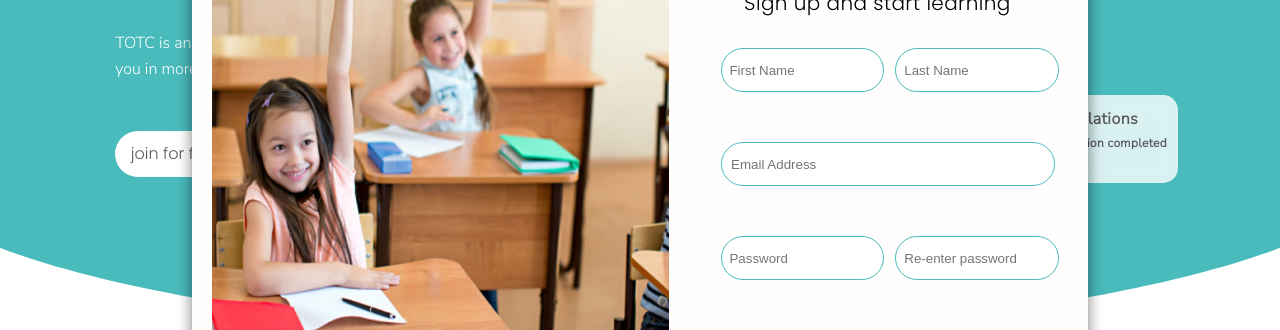
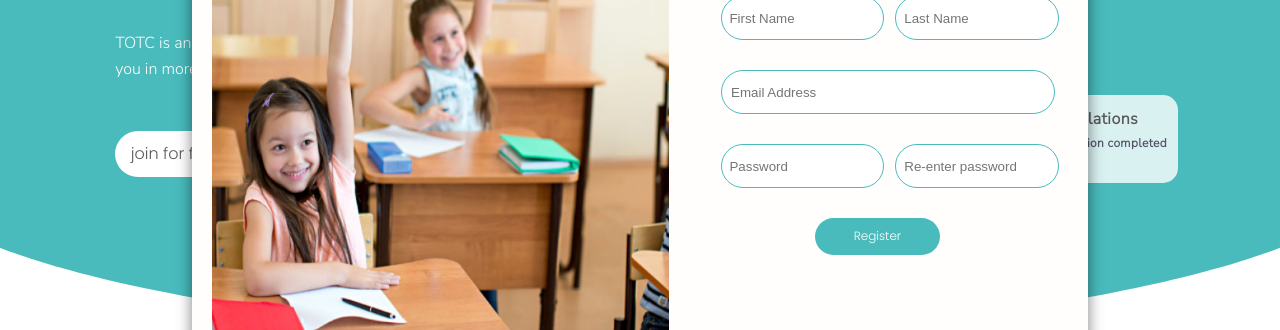
Before and after one commit to goplatformdz/e-learning_platform, a Vue app: page / in a window 1280 px wide. Both pictures are taken after a click on the button "Sign Up". Shown: the part 345-675 px from the top of the page. Built offline with nearby package versions, Linux system fonts and the light colour scheme.

Commit message:
form update

```diff
--- a/src/components/signup.vue
+++ b/src/components/signup.vue
@@ -13,34 +13,33 @@
         <div class="form">
           <div class="container-two-inputs">
             <div class="input-container">
-              <span v-for="error in v$.firstname.$errors" :key="error.$uid" class="span-error ">{{
-                error?.$message
+              <input class="names-input" placeholder="First Name" type="text" v-model="formData.firstname.value" />
+              <span v-for="error in v$.firstname.$errors" :key="error.$uid" class="span-error ">{{ error?.$message
               }}</span>
-              <input class="names-input" placeholder="First Name" type="text" v-model="formData.firstname.value" />
             </div>
             <div class="input-container">
+              <input class="names-input left-input" placeholder="Last Name" type="text"
+                v-model="formData.lastname.value" />
               <span v-for="error in v$.lastname.$errors" :key="error.$uid" class="span-error problem-spans">{{
                 error?.$message }}</span>
-              <input class="names-input left-input" placeholder="Last Name" type="text"
-                v-model="formData.lastname.value" />
             </div>
           </div>
           <div class="middle-container">
+            <input placeholder="Email Address" type="email" v-model="formData.email.value" />
             <span v-for="error in v$.email.$errors" :key="error.$uid" class="span-error ">{{ error?.$message
             }}</span>
-            <input placeholder="Email Address" type="email" v-model="formData.email.value" />
           </div>
           <div class="container-two-inputs">
             <div class="input-container">
+              <input class="names-input" placeholder="Password" type="password" v-model="formData.password.value" />
               <span v-for="error in v$.password.$errors" :key="error.$uid" class="span-error">{{ error?.$message }}</span>
-              <input class="names-input" placeholder="Password" type="password" v-model="formData.password.value" />
             </div>
             <div class="input-container">
+              <input class="names-input left-input" placeholder="Re-enter password" type="password"
+                v-model="formData.confirmPassword.value" />
               <span v-for="error in v$.confirmPassword.$errors" :key="error.$uid" class="span-error problem-spans">
                 {{ error?.$message }}
               </span>
-              <input class="names-input left-input" placeholder="Re-enter password" type="password"
-                v-model="formData.confirmPassword.value" />
             </div>
           </div>
           <div class="btn-center">
@@ -114,6 +113,7 @@ export default {
 button {
   border: 0ch;
 }
+
 .signup-page {
   position: fixed;
   width: 100%;
@@ -134,7 +134,6 @@ button {
   height: 80%;
   display: flex;
   flex-direction: column;
-  padding-top: 52px;
 }
 
 .form {
@@ -169,7 +168,7 @@ h4 {
 
 .container-two-inputs {
   display: flex;
-  margin-bottom: 50px;
+  margin-bottom: 30px;
 }
 
 input {
@@ -197,7 +196,7 @@ input {
   display: flex;
   flex-direction: column;
   width: 100%;
-  margin-bottom: 50px;
+  margin-bottom: 30px;
 
 
 }
@@ -206,7 +205,6 @@ input {
   color: rgb(201, 8, 8);
   margin-left: 10px;
   padding-right: 30px;
-  margin-bottom: 5px;
   font-family: Poppins;
   font-size: 12px;
   font-style: normal;
@@ -235,6 +233,7 @@ input {
   display: flex;
   z-index: 10;
 }
+
 .img2 {
   position: relative;
   height: 91.5%;
@@ -243,12 +242,14 @@ input {
   left: 20px;
   border-radius: 30px;
 }
+
 .container {
   position: relative;
   left: 8%;
   top: 15%;
   width: 35%;
   height: 80%;
+
 }
 
 
@@ -261,6 +262,7 @@ input {
   background: rgba(73, 187, 189, 0.6);
   margin-bottom: 25px;
 }
+
 .btn-slct {
   position: absolute;
   right: 3%;
@@ -304,6 +306,7 @@ input {
   border-radius: 36px;
   background: #49BBBD;
 }
+
 .btn2:hover,
 .btn2:active,
 .btn2:focus {
@@ -311,6 +314,7 @@ input {
   transform: scale(1.1);
   background-color: rgb(40, 161, 163);
 }
+
 img {
   width: 100%;
   height: 100%;
--- a/src/views/search.vue
+++ b/src/views/search.vue
@@ -1,28 +1,16 @@
 <template>
   <div class="searchcont">
     <div>
-      <input
-        type="search"
-        name=""
-        class="search"
-        placeholder="Search your favourite course"
-        v-model="courseName"
-      />
+      <input type="search" name="" class="search" placeholder="Search your favourite course" v-model="courseName" />
       <button class="srchbtn" @click="searchCourse">Search</button>
       <img src="@/assets/searchimg.png" alt="" />
     </div>
   </div>
   <div class="courses-searched">
-    <markCard v-for=" course in searchData" :key="course" :course-data = "course"/>
+    <markCard v-for=" course in searchData" :key="course" :course-data="course" />
   </div>
 
-  <div class="recomended">
-    <h4 class="m">Recomended for you</h4>
-    <p class="s">See all</p>
-    <div class="Rcard">
-      <markCard v-for="index in 4" :key="index" />
-    </div>
-  </div>
+
 
   <div class="topoffre">
     <h4>Top Education offers and deals are listed here</h4>
@@ -59,12 +47,12 @@ export default {
   },
   methods: {
     async searchCourse() {
-    const courseName=this.courseName;
+      //const courseName = this.courseName;
       try {
-        const response = await axios.post("http://localhost:8000/api/courses/search_course", courseName)
+        const response = await axios.post("http://localhost:8000/api/courses/search_course", { courseName: this.courseName })
         this.searchData = response.data.result;
-        }
-        catch(error) {
+      }
+      catch (error) {
         console.error(error);
       }
     },
@@ -90,9 +78,11 @@ export default {
   font-size: 14px;
   font-style: normal;
   font-weight: 400;
-  line-height: 180%; /* 43.2px */
+  line-height: 180%;
+  /* 43.2px */
   letter-spacing: 0.48px;
 }
+
 .offre h5 {
   margin-left: 30px;
   margin-top: 130px;
@@ -105,6 +95,7 @@ export default {
   font-weight: 600;
   line-height: normal;
 }
+
 .perce {
   margin-top: 30px;
   margin-left: 30px;
@@ -123,6 +114,7 @@ export default {
   line-height: normal;
   text-align: center;
 }
+
 .topoffre h4 {
   padding-top: 0px;
   margin-left: 60px;
@@ -135,6 +127,7 @@ export default {
   grid-row: 1;
   display: inline;
 }
+
 .topoffre p {
   display: inline;
 
@@ -148,15 +141,18 @@ export default {
   line-height: normal;
   grid-row: 1;
 }
+
 img {
   width: 100%;
   height: 100%;
 }
+
 .topoffre {
   margin-top: 40px;
   height: 500px;
   grid-template-rows: 1fr 9fr;
 }
+
 .offre {
   width: 370px;
   height: 320.419px;
@@ -166,6 +162,7 @@ img {
   margin-top: 20px;
   transition: ease-in-out 0.2s;
 }
+
 .offrecont {
   display: relative;
   margin-top: 30px;
@@ -174,6 +171,7 @@ img {
   flex-wrap: wrap;
   grid-row: 2;
 }
+
 .m {
   margin-top: 20px;
   margin-left: 60px;
@@ -185,6 +183,7 @@ img {
   line-height: normal;
   grid-row: 1;
 }
+
 .s {
   margin-top: 25px;
   position: absolute;
@@ -197,6 +196,7 @@ img {
   line-height: normal;
   grid-row: 1;
 }
+
 .Rcard {
   margin-top: 30px;
   display: flex;
@@ -205,6 +205,7 @@ img {
   padding-left: 50px;
   grid-row: 2;
 }
+
 .recomended {
   margin-top: 50px;
   width: 100%;
@@ -213,11 +214,13 @@ img {
   gap: 0;
   grid-template-rows: 1fr 9fr;
 }
+
 .courses-searched {
   display: flex;
   flex-wrap: wrap;
   margin-left: 4.5%;
 }
+
 .search {
   border-radius: 10px;
   background: #FFF;
@@ -238,9 +241,11 @@ img {
   letter-spacing: 0.8px;
   outline: none;
 }
+
 .searchcont {
   margin-top: 80px;
 }
+
 .srchbtn {
   color: #FFF;
   font-family: Poppins;
@@ -257,6 +262,7 @@ img {
   margin-top: 11%;
   margin-left: 46%;
 }
+
 .srchbtn:hover {
   box-shadow: 0 0 10px rgba(0, 0, 0, 0.3);
   transform: scale(1.1);
```
